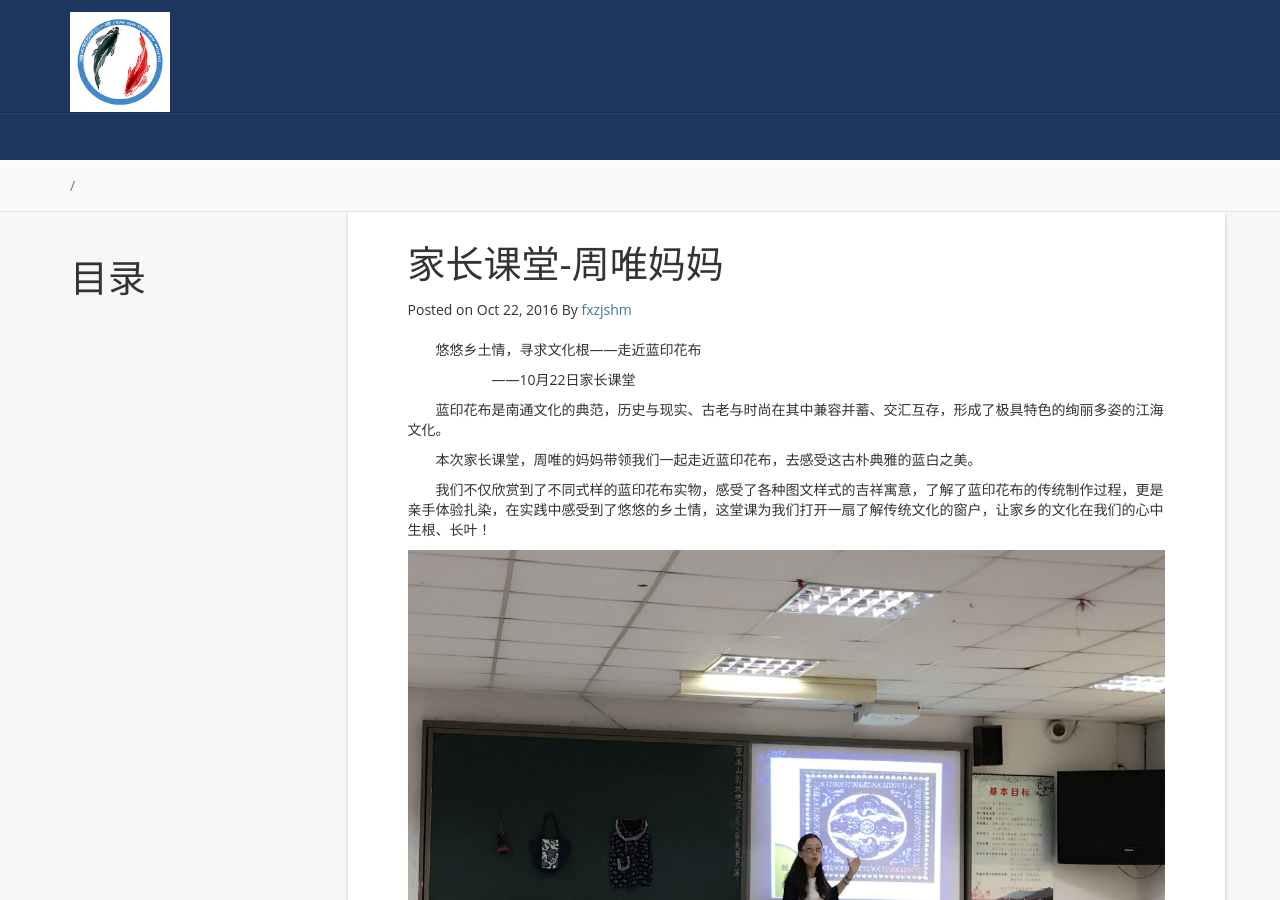
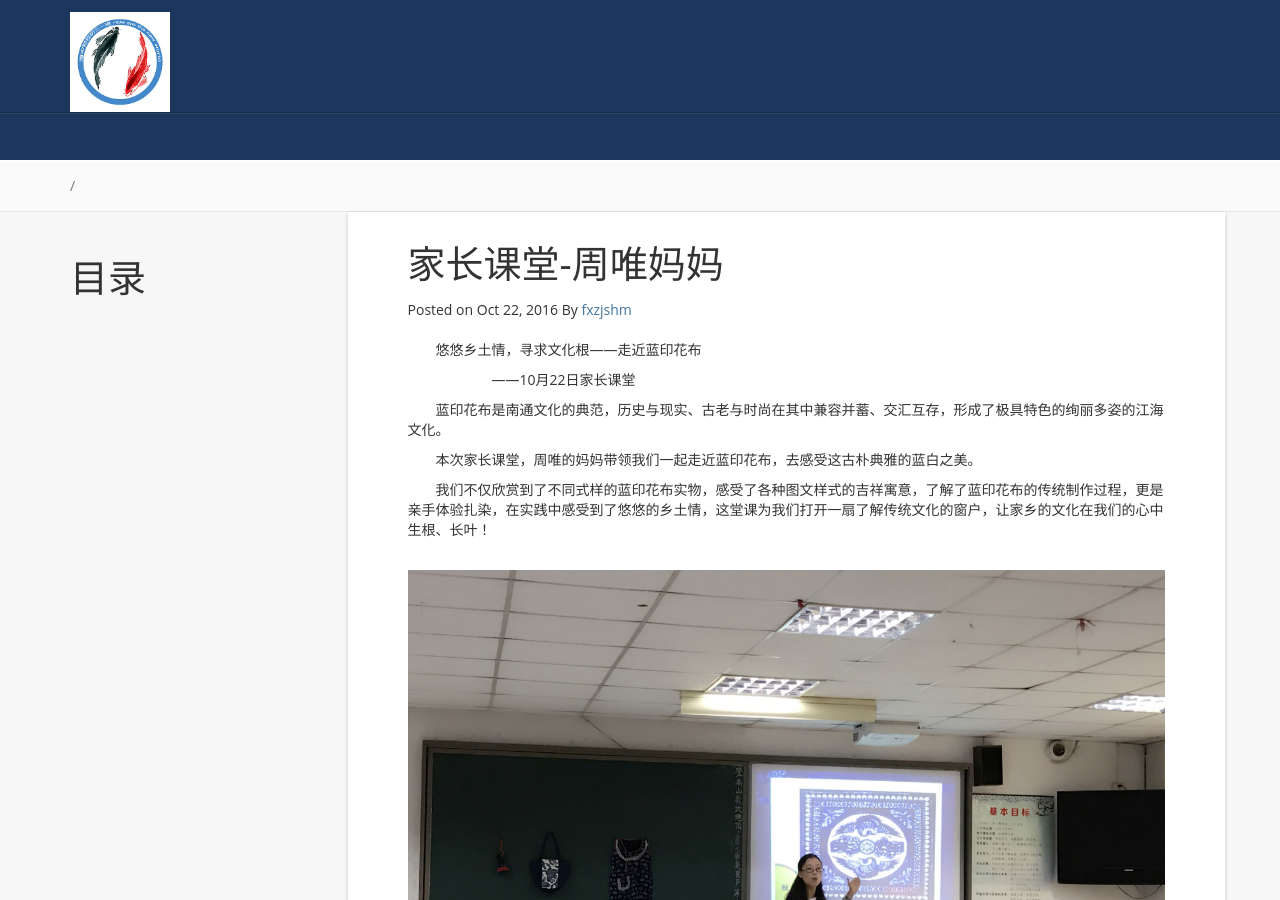
Before and after one commit to fxzjshm/Digital-signage, a Jekyll site: the page built from _posts/2016-10-22-jiazhangketang-zw.html, in a window 1280 px wide and 900 px high. Built offline with Jekyll 4.4.1, drawn with Linux system fonts in a browser that asks for light colours.

Commit message:
Update 2016-10-22-jiazhangketang-zw.html

```diff
--- a/_posts/2016-10-22-jiazhangketang-zw.html
+++ b/_posts/2016-10-22-jiazhangketang-zw.html
@@ -11,7 +11,7 @@ tag:
 <p style="text-indent:2em">蓝印花布是南通文化的典范，历史与现实、古老与时尚在其中兼容并蓄、交汇互存，形成了极具特色的绚丽多姿的江海文化。 </p>
 <p style="text-indent:2em">本次家长课堂，周唯的妈妈带领我们一起走近蓝印花布，去感受这古朴典雅的蓝白之美。 </p>
 <p style="text-indent:2em">我们不仅欣赏到了不同式样的蓝印花布实物，感受了各种图文样式的吉祥寓意，了解了蓝印花布的传统制作过程，更是亲手体验扎染，在实践中感受到了悠悠的乡土情，这堂课为我们打开一扇了解传统文化的窗户，让家乡的文化在我们的心中生根、长叶！ </p>
-
-<img src="{{ '/images/IMG_0138.JPG' | prepend: site.baseurl }}" />
-<img src="{{ '/images/IMG_0150.JPG' | prepend: site.baseurl }}" />
-<img src="{{ '/images/IMG_0173.JPG' | prepend: site.baseurl }}" />
+<br />
+<p><img src="{{ '/images/IMG_0138.JPG' | prepend: site.baseurl }}" /></p>
+<p><img src="{{ '/images/IMG_0150.JPG' | prepend: site.baseurl }}" /></p>
+<p><img src="{{ '/images/IMG_0173.JPG' | prepend: site.baseurl }}" /></p>
```
